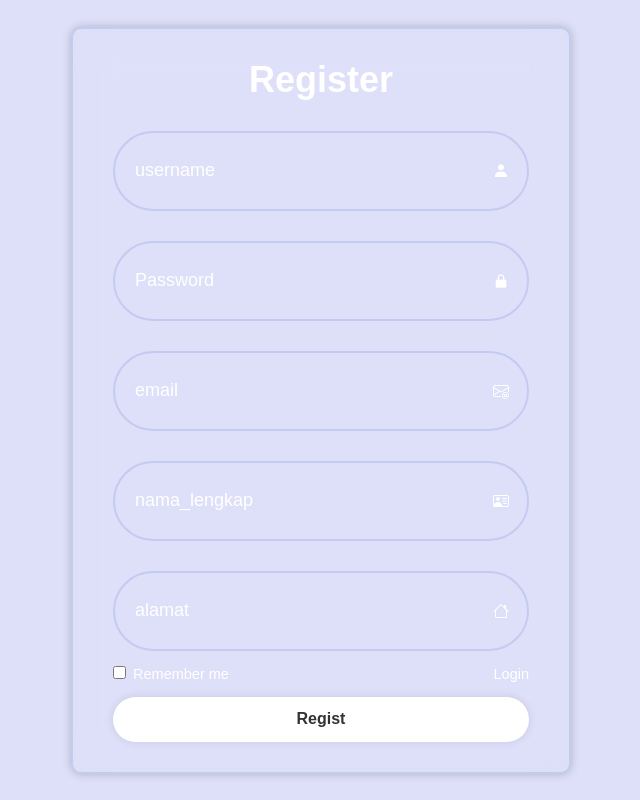
After one commit to DeaSapitri/web_perpustakaan, a PHP site: page /register.php in a window 1280 px wide. The commit adds this page. Shown: the whole page, without its empty margins (319-959 px from the left). Run offline with PHP 8.4, Linux system fonts and the light colour scheme.

Commit message:
tambah codingan

```diff
--- a/index.php
+++ b/index.php
@@ -163,6 +163,7 @@ include 'koneksi.php'
 
         echo '<a href="login.php"> <i data-feather="log-in"></i> Login</a>';
       }
+
       ?>
     </nav>
   </header>
--- a/login.php
+++ b/login.php
@@ -55,7 +55,7 @@ if (isset($_POST['submit'])) {
             <button name="submit" class="btn">Login</button>
             <a href="index.php">
                 <div class="register-link">
-                    <p>Don't have an account?<a href="#">Register</a></p>
+                    <p>Don't have an account?<a href="register.php">Register</a></p>
                 </div>
         </form>
     </div>
--- a/peminjaman/peminjaman.php
+++ b/peminjaman/peminjaman.php
@@ -4,7 +4,7 @@ $query = "SELECT peminjaman.id_peminjaman, user.nama_lengkap AS nama_user, buku.
  JOIN user ON peminjaman.id_user = user.id_user JOIN buku ON peminjaman.id_buku = buku.id_buku";
 
 ?>
-< lang="en">
+
 
 <head>
     <meta charset="UTF-8">
@@ -57,9 +57,7 @@ $query = "SELECT peminjaman.id_peminjaman, user.nama_lengkap AS nama_user, buku.
         }
     </style>
 </head>
-
-<>
-
+<body>
     <div class="container-fluid">
         <div class="row">
             <!-- Sidebar -->
--- /dev/null
+++ b/register.php
@@ -0,0 +1,69 @@
+<?php
+include 'koneksi.php';
+session_start();
+
+if (isset(($_POST['submit']))){
+$username = $_POST["username"];
+$password = $_POST["password"];
+$email = $_POST["email"];
+$nama_lengkap = $_POST["nama_lengkap"];
+$alamat = $_POST["alamat"];
+
+$query_sql = "INSERT INTO user (username, password, email, nama_lengkap, alamat)
+VALUES ('$username','$password','$email','$nama_lengkap','$alamat')";
+
+if (mysqli_query($conn, $query_sql)){
+    header("Location: login.php");
+} else{
+    echo "Pendaftaran Gagal : " . mysqli_error($conn);
+}
+}
+?>
+
+<!DOCTYPE html
+    PUBLIC "-//W3C//DTD XHTML 1.0 Transitional//EN" "http://www.w3.org/TR/xhtml1/DTD/xhtml1-transitional.dtd">
+<html xmlns="http://www.w3.org/1999/xhtml">
+
+<head>
+    <meta http-equiv="Content-Type" content="text/html; charset=iso-8859-1" />
+    <title>Login form in HTML and CSS</title>
+    <link rel="stylesheet" href="style2.css" />
+    <link href='https://unpkg.com/boxicons@2.1.4/css/boxicons.min.css' rel='stylesheet'>
+    <link href="https://cdn.jsdelivr.net/npm/bootstrap-icons@1.10.0/font/bootstrap-icons.css" rel="stylesheet">
+</head>
+
+<body>
+    <div class="wrapper">
+        <form action="" method="post">
+            <h1>Register</h1>
+            <div class="input-box">
+                <input type="text" placeholder="username" name="username" required />
+                <i class='bx bxs-user'></i>
+            </div>
+            <div class="input-box">
+                <input type="Password" placeholder="Password" name="password" required />
+                <i class='bx bxs-lock-alt'></i>
+            </div>
+            <div class="input-box">
+                <input type="text" placeholder="email" name="email" required />
+                <i class='bi bi-envelope-at'></i>
+            </div>
+            <div class="input-box">
+                <input type="text" placeholder="nama_lengkap" name="nama_lengkap" required />
+                <i class='bi bi-person-vcard'></i>
+            </div>
+            <div class="input-box">
+                <input type="text" placeholder="alamat" name="alamat" required />
+                <i class='bi bi-house'></i>
+            </div>
+            <div class="remember-forgot">
+                <label><input type="checkbox" /> Remember me</label>
+                <a href="login.php">Login</a>
+            </div>
+            <button name="submit" class="btn">Regist</button>
+            <a href="login.php">
+        </form>
+    </div>
+</body>
+
+</html>
--- /dev/null
+++ b/style2.css
@@ -0,0 +1,100 @@
+*{
+    margin: 0;
+    padding: 0;
+    box-sizing: border-box;
+    font-family: "poppins", sans-serif;
+    }
+    body{
+    display: flex;
+    justify-content: center;
+    align-items: center;
+    min-height: 100vh;
+    background:rgba(91, 96, 228, 0.2);
+    background-size: cover;
+    background-position: center;
+    }
+    .wrapper{
+    width: 500px;
+    background: transparent;
+    border: 2px solid rgba(73, 142, 188, 0.2);
+    backdrop-filter: blur(20px);
+    box-shadow: 0 0 10px rgba(0, 0, 0, .2);
+    color: #fff;
+    border-radius: 10px;
+    padding: 30px 40px;
+    }
+    .wrapper h1{
+    font-size: 36px;
+    text-align: center;
+    }
+    .wrapper .input-box{
+    position: relative;
+    width: 100%;
+    height: 80px;
+    margin: 30px 0;
+    }
+    .input-box input{
+    width: 100%;
+    height: 100%;
+    background: transparent;
+    border: none;
+    outline: none;
+    border: 2px solid rgba(95, 127, 203, 0.2);
+    border-radius: 40px;
+    font-size: 18px;
+    color: #fff;
+    padding: 20px 45px 20px 20px;
+    }
+    .input-box input::placeholder{
+    color: #fff;
+    }
+    .input-box i{
+    position: absolute;
+    right: 20px;
+    top: 50%;
+    transform: translateY(-50%);
+    font_size: 20px;
+    }
+    .wrapper .remember-forgot{
+    display: flex;
+    justify-content: space-between;
+    font-size: 14.5px;
+    margin: -15px 0 15px;
+    }
+    .remember-forgot label input{
+    accent-color: #fff;
+    margin-right: 3px;
+    }
+    .remember-forgot a{
+    color: #fff;
+    text-decoration: none;
+    }
+    .remember-forgot a:hover{
+    text-decoration: underline;
+    }
+    .wrapper .btn{
+    width: 100%;
+    height: 45px;
+    background: #fff;
+    border: none;
+    outline: none;
+    border-radius: 40px;
+    box-shadow: 0 0 10px rgba(0, 0, 0, .1);
+    cursor: pointer;
+    font-size: 16px;
+    color: #333;
+    font-weight: 600;
+    }
+    .wrapper .register-link{
+    font-size: 14.5px;
+    text-align: center;
+    margin: 20px 0 15px;
+    }
+    .register-link p a{
+    color: #fff;
+    text-decoration: none;
+    font-weight: 600;
+    }
+    .register-link p a:hover{
+    text-decoration: underline;
+    }
```
